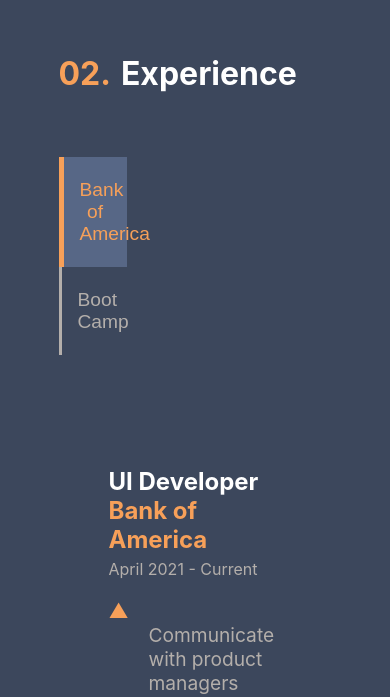
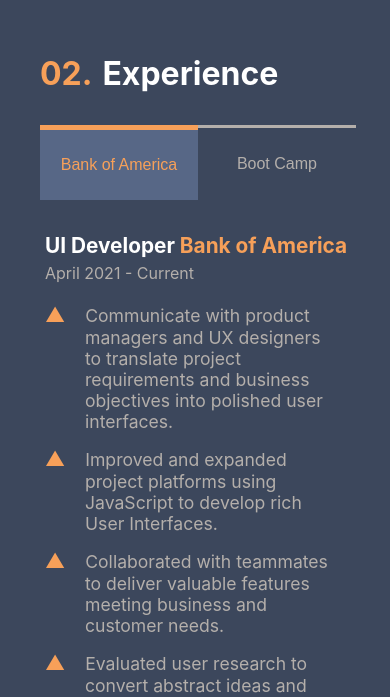
Before and after one commit to mdc-dev/react-portfolio, a React (Create React App) app: page / in a window 390 px wide. Shown: the part 1794-2491 px from the top of the page. Built offline with nearby package versions, Linux system fonts and the light colour scheme.

Commit message:
updated the experience tabs for mobile

```diff
--- a/src/components/third-page/third-page.scss
+++ b/src/components/third-page/third-page.scss
@@ -7,6 +7,7 @@
     position: relative;
     height: 100vh;
     justify-content: center;
+
     .tab-cont {
         position: relative;
         width: 70vw;
@@ -98,11 +99,98 @@
         #boot {
             display: none;
         }
+    };
 
-        @media only screen and (max-width: 600px) {
+    @media only screen and (max-width: 600px) {
+
+        .tab-cont {
+            position: relative;
+            width: 90vw;
+            height: 25vh;
+            margin: 0 30px;
+
             .experience {
-                font-size: 2em;
+                font-size: 2em !important;
+                margin-bottom: 1em;
+            }
+
+            .tab {
+                display: inline-flex;
+                // border: 1px solid #ccc;
+                width: 90%;
+                height: 75px;
+                margin: 0 auto;
+            }
+
+            .tab button {
+                display: block;
+                background-color: inherit;
+                color: $dark-text;
+                font-size: 1em;
+                padding: 0px 16px;
+                width: 100%;
+                border: none;
+                border-left: none;
+                border-top: solid 3px $dark-text;
+                outline: none;
+                text-align: center;
+                cursor: pointer;
+                transition: 0.3s;
+            }
+
+            .tab button.active {
+                border-top: solid 5px $orange;
+                border-left: none;
+                color: $orange;
+                background-color: $div-back;
+            }
+
+            .tab-content {
+                float: none;
+                padding: 0px;
+                // border: 1px solid #ccc;
+                width: 90%;
+                border-left: none;
+                margin: 0;
+                margin-left: 5px;
+                height: 300px;
+
+                .job-title {
+                    font-size: 1.3em;
+                    margin: 140px 0 5px;
+                    color: white;
+
+                    .hilight {
+                        color: $orange;
+                    }
+                }
+
+                .dates {
+                    color: $dark-text;
+                    font-size: 1em;
+                    margin-bottom: 20px;
+                }
+
+                .bullets {
+                    color: $dark-text;
+                    font-size: 1.1em;
+
+                    li {
+                         margin: 15px 0;
+                         padding-right: 20px;
+                         list-style: none;
+                    }
+
+                    li::before {
+                        content: '\25B2';
+                        display: inline-block;
+                        margin-right: 1em;
+                        margin-left: -2em;
+                        font-size: 20px;
+                        color: $orange;
+                    }
+                }
             }
         }
-    };
+    }
 }
```
